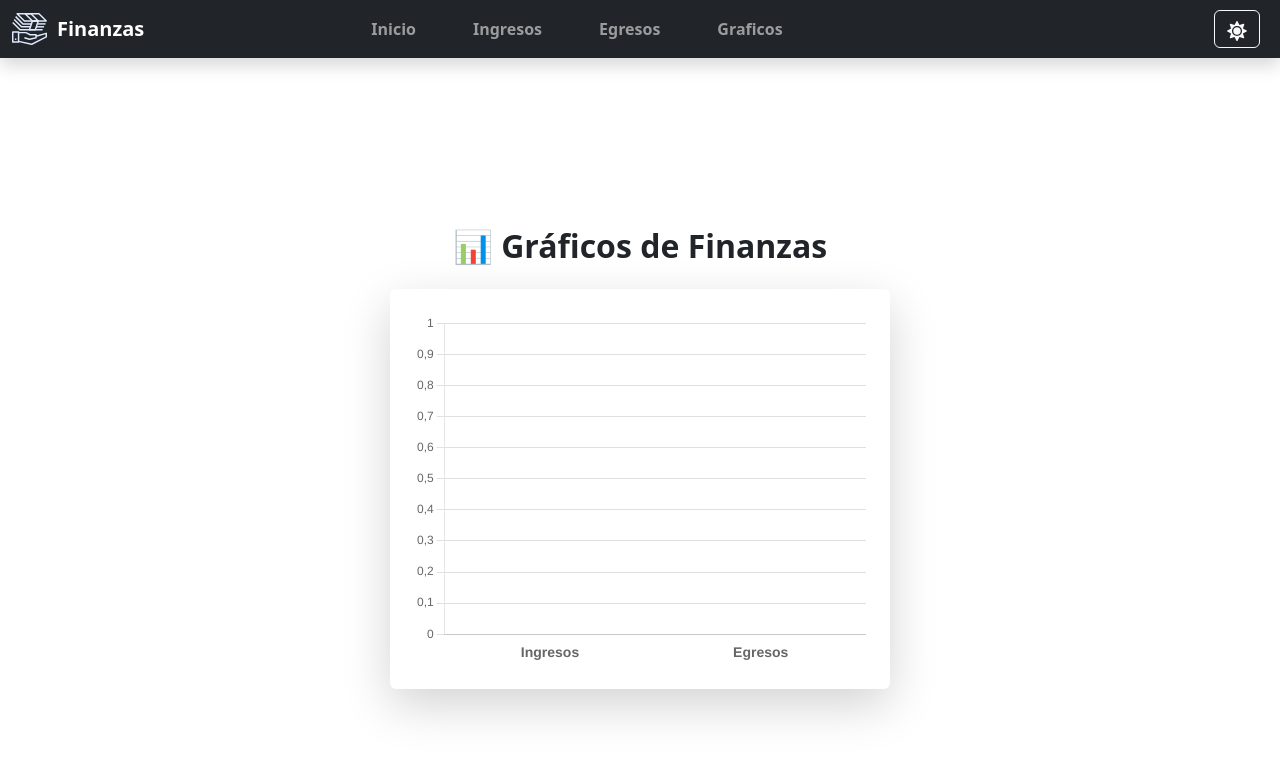
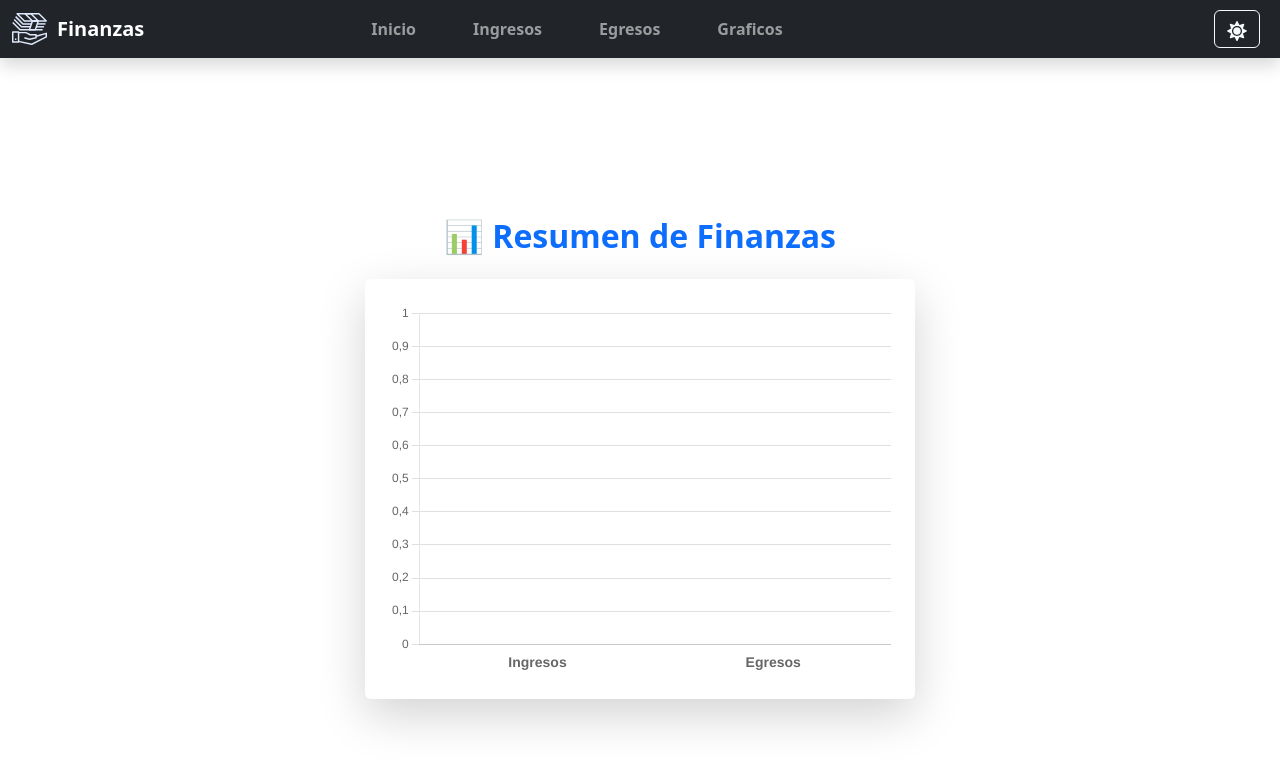
Before and after one commit to WildoFari/Finance-Tracker., a React (Create React App) app: page /graficos in a window 1280 px wide. Shown: the top 766 px of the page. Built offline with nearby package versions, Linux system fonts and the light colour scheme.

Commit message:
Changes in grafic

```diff
--- a/src/pages/Graficos.js
+++ b/src/pages/Graficos.js
@@ -1,26 +1,23 @@
-import React, { useContext, useEffect, useState } from 'react';
+import React, { useContext, useEffect, useState, useRef } from 'react';
 import { TransactionContext } from '../context/TransactionContext';
 import { Bar } from 'react-chartjs-2';
 import 'chart.js/auto';
 
 const Graficos = () => {
     const { ingresos, egresos } = useContext(TransactionContext);
+    const chartRef = useRef(null);
     const [chartData, setChartData] = useState(null);
 
     useEffect(() => {
-        const createGradient = (ctx, colorStart, colorEnd) => {
-            const gradient = ctx.createLinearGradient(0, 0, 0, 400);
-            gradient.addColorStop(0, colorStart);
-            gradient.addColorStop(1, colorEnd);
-            return gradient;
-        };
+        if (chartRef.current) {
+            const ctx = chartRef.current.getContext('2d');
+            const gradientIngresos = ctx.createLinearGradient(0, 0, 0, 400);
+            gradientIngresos.addColorStop(0, '#00c851');
+            gradientIngresos.addColorStop(1, '#007E33');
 
-        const canvas = document.createElement('canvas');
-        const ctx = canvas.getContext('2d');
-
-        if (ctx) {
-            const gradientIngresos = createGradient(ctx, '#00c851', '#007E33');
-            const gradientEgresos = createGradient(ctx, '#ff4444', '#CC0000');
+            const gradientEgresos = ctx.createLinearGradient(0, 0, 0, 400);
+            gradientEgresos.addColorStop(0, '#ff4444');
+            gradientEgresos.addColorStop(1, '#CC0000');
 
             setChartData({
                 labels: ['Ingresos', 'Egresos'],
@@ -29,7 +26,7 @@ const Graficos = () => {
                         label: 'Montos',
                         data: [ingresos, egresos],
                         backgroundColor: [gradientIngresos, gradientEgresos],
-                        borderRadius: 8,
+                        borderRadius: 12,
                         borderWidth: 2,
                         borderColor: ['#007E33', '#CC0000'],
                         barThickness: 60,
@@ -62,17 +59,20 @@ const Graficos = () => {
                 ticks: { font: { size: 12 }, callback: (value) => `${value.toLocaleString('es-ES')}` },
             },
         },
-        animation: { duration: 1200, easing: 'easeInOutQuart' },
+        animation: { duration: 1000, easing: 'easeInOutCubic' },
     };
 
     return (
         <div className="d-flex flex-column align-items-center justify-content-center" style={{ minHeight: '100vh' }}>
-            <h2 className="mb-4 fw-bold text-center">📊 Gráficos de Finanzas</h2>
+            <h2 className="mb-4 fw-bold text-center text-primary">
+                📊 Resumen de Finanzas
+            </h2>
+            <canvas ref={chartRef} style={{ display: 'none' }} />
             <div
                 className="chart-container shadow-lg p-4 bg-white rounded"
-                style={{ width: '90%', maxWidth: '500px', height: '400px' }}
+                style={{ width: '90%', maxWidth: '550px', height: '420px' }}
             >
-                {chartData && <Bar data={chartData} options={options} />}
+                {chartData ? <Bar data={chartData} options={options} /> : <p className="text-center">Cargando gráfico...</p>}
             </div>
         </div>
     );
```
